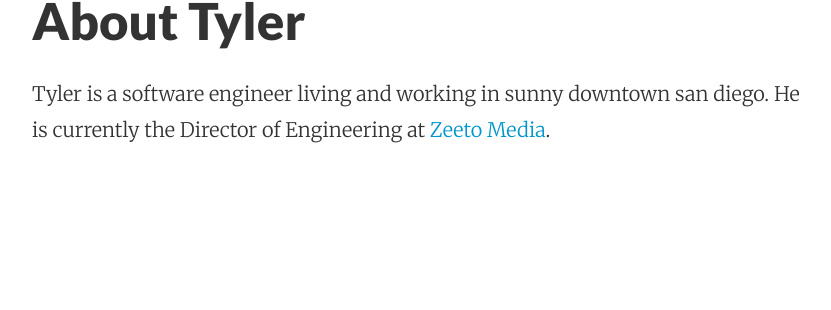
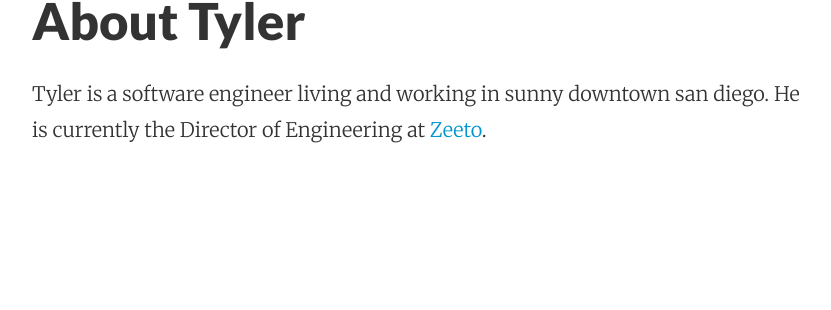
Before and after one commit to tystr/tystr.github.io, a Jekyll site: the page built from about.md, in a window 1280 px wide. Shown: the part 221-531 px from the top of the page, without its empty margins (224-1055 px from the left). Built offline with Jekyll 4.4.1, drawn with Linux system fonts in a browser that asks for light colours; nearby versions of some CDN libraries.

Commit message:
zeeto website update

```diff
--- a/about.md
+++ b/about.md
@@ -5,5 +5,5 @@ permalink: /about/
 ---
 
 <p>Tyler is a software engineer living and working in sunny downtown san diego. He is currently the Director of Engineering
-at <a href="http://zeetomedia.com" target="_blank">Zeeto Media</a>.
+at <a href="http://zeeto.io" target="_blank">Zeeto</a>.
 </p>
```
